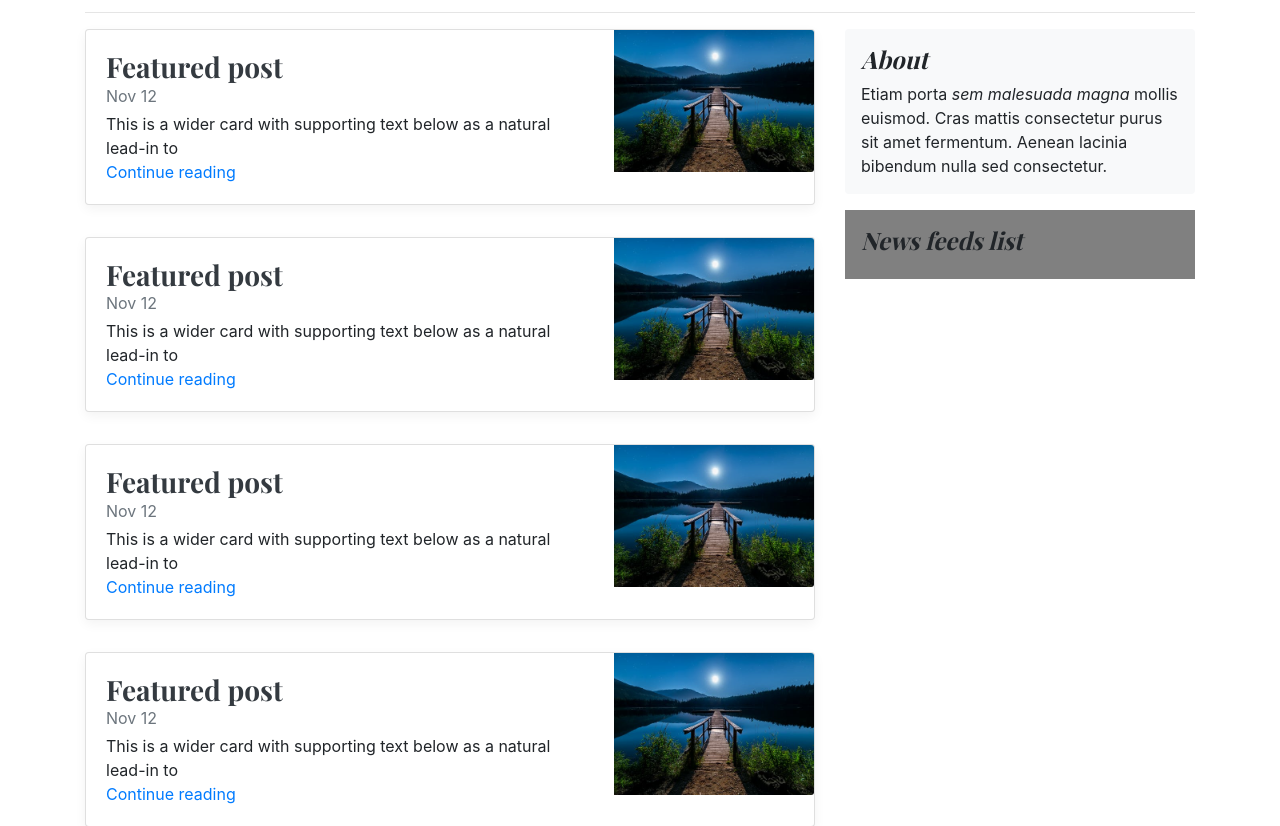
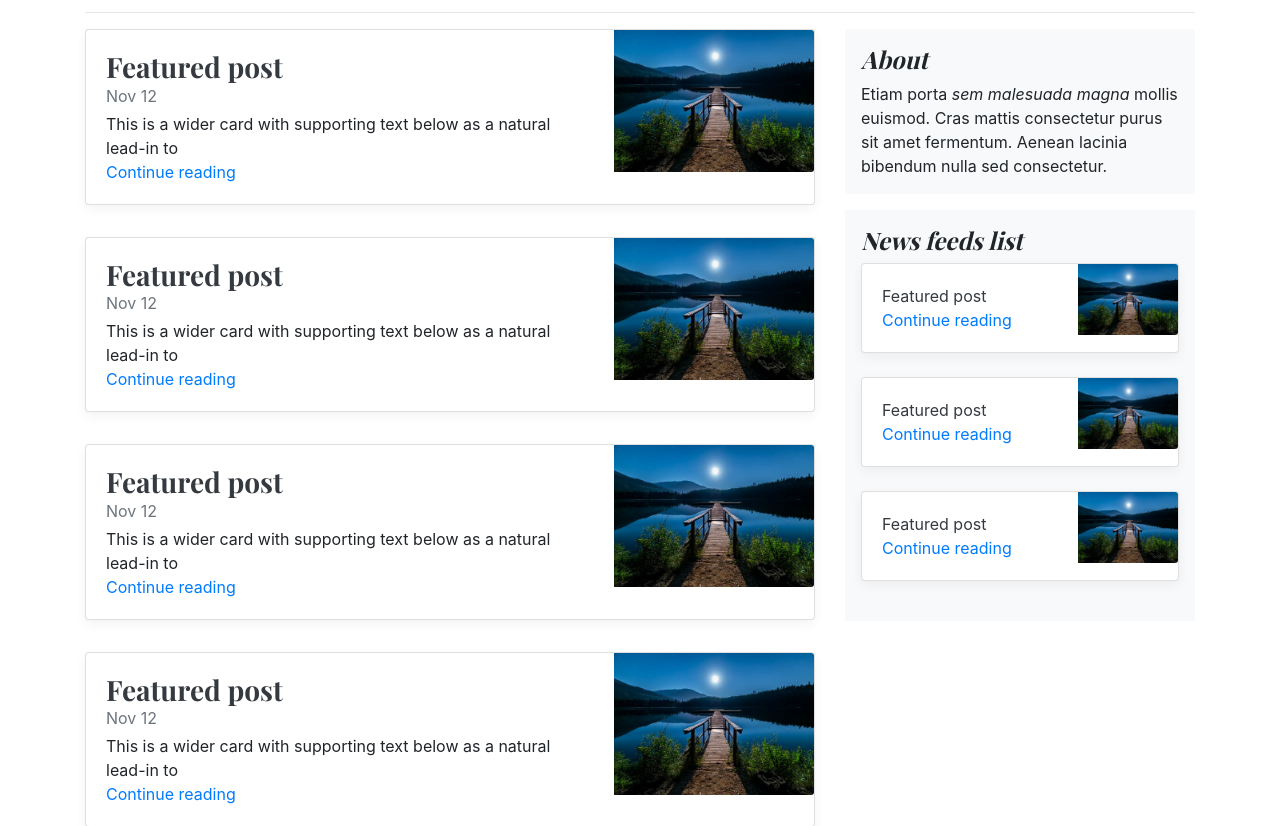
Before and after one commit to AtharvaGole/News-App, a Flask app: template templates/explore.html in a window 1280 px wide. Shown: the part 425-1251 px from the top of the page. Run offline with Flask 2, Linux system fonts and the light colour scheme; the template is opened without the code that fills it, so the values that code supplies are empty; some libraries are stand-ins or nearby versions.

Commit message:
lastest news feed on left bar

```diff
--- a/templates/explore.html
+++ b/templates/explore.html
@@ -218,8 +218,56 @@
             <p class="mb-0">Etiam porta <em>sem malesuada magna</em> mollis euismod. Cras mattis consectetur purus sit amet fermentum. Aenean lacinia bibendum nulla sed consectetur.</p>
           </div>
 
-          <div class="p-3" style="background-color: grey">
+	        <div class="p-3" style="background-color: #f8f9fa">
 	        	<h4 class="font-italic">News feeds list</h4>
+	            <div class="row">
+	       		<div class="col-md-12">
+	        		<div class="card flex-md-row mb-4 box-shadow h-md-100">
+
+			            <div class="card-body d-flex flex-column align-items-start">
+			              <p class="mb-0">
+			                <a class="text-dark" href="#">Featured post</a>
+			              </p>
+			              <a href="#">Continue reading</a>
+			            </div>
+
+		           		<img class="card-img-right flex-auto d-none d-md-block" width="100px" height="100px" src="../img/2.jpeg" alt="Card image cap">
+	         		</div>
+	       		</div>
+      			</div>
+
+      			<div class="row">
+	       		<div class="col-md-12">
+	        		<div class="card flex-md-row mb-4 box-shadow h-md-100">
+
+			            <div class="card-body d-flex flex-column align-items-start">
+			              <p class="mb-0">
+			                <a class="text-dark" href="#">Featured post</a>
+			              </p>
+			              <a href="#">Continue reading</a>
+			            </div>
+
+		           		<img class="card-img-right flex-auto d-none d-md-block" width="100px" height="100px" src="../img/2.jpeg" alt="Card image cap">
+	         		</div>
+	       		</div>
+      			</div>
+
+      			<div class="row">
+	       		<div class="col-md-12">
+	        		<div class="card flex-md-row mb-4 box-shadow h-md-100">
+
+			            <div class="card-body d-flex flex-column align-items-start">
+			              <p class="mb-0">
+			                <a class="text-dark" href="#">Featured post</a>
+			              </p>
+			              <a href="#">Continue reading</a>
+			            </div>
+
+		           		<img class="card-img-right flex-auto d-none d-md-block" width="100px" height="100px" src="../img/2.jpeg" alt="Card image cap">
+	         		</div>
+	       		</div>
+      			</div>
+	   		</div>
 
           </div>
 
```
Lines whose indentation alone changed are shown as unchanged.
